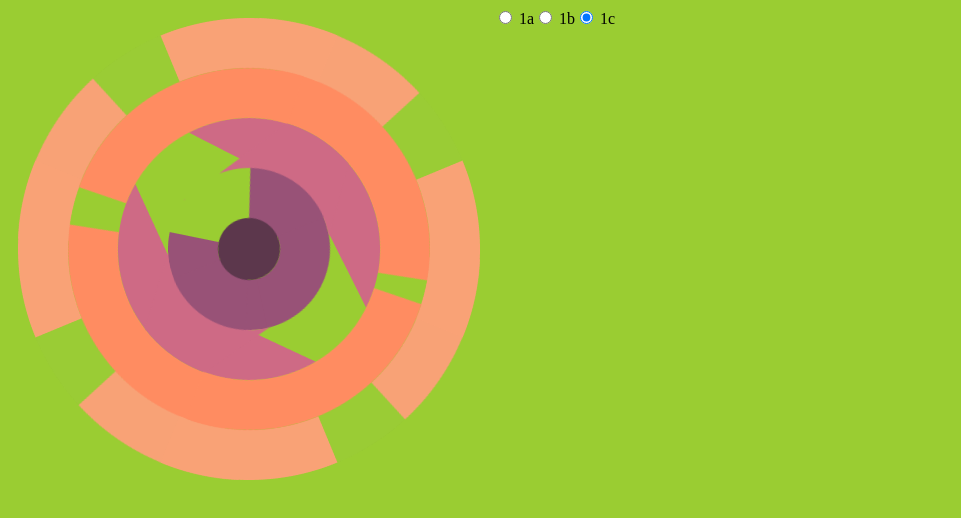
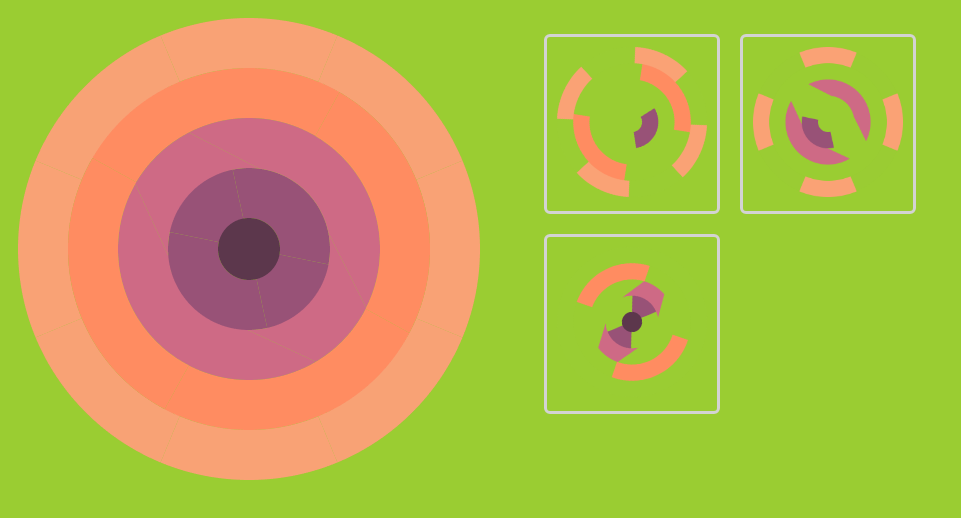
Before and after one commit to neight-allen/spinBlossom, a website built with webpack: page index.html in a window 1280 px wide. Shown: the whole page, without its empty margins (0-961 px from the left). Built offline with nearby package versions, Linux system fonts and the light colour scheme.

Commit message:
New shape selectors

```diff
--- a/index.html
+++ b/index.html
@@ -12,15 +12,31 @@
       display: inline-block;
       overflow:hidden;
     }
+
     .shape{
       position: absolute;
       top:0;
       left:0;
     }
 
-    #shapeSelectors{
+    #shapeSelectors {
       display: inline-block;
       vertical-align: top;
+      width: 400px;
+    }
+
+    .shapeSelector {
+      float:left;
+      border: 3px solid lightgrey;
+      border-radius: 6px;
+      padding: 10px;
+      list-style: none;
+      margin: 10px;
+    }
+
+    .shapeSelector img {
+      width: 150px;
+      height: 150px;
     }
 
     body{
@@ -30,7 +46,7 @@
 </head>
 <body>
   <div id="pit"></div>
-  <form id="shapeSelectors"></form>
+  <ul id="shapeSelectors"></form>
   <script src="main.bundle.js"></script>
 </body>
 </html>
--- a/lib/index.js
+++ b/lib/index.js
@@ -6,7 +6,10 @@ const Levels = require('./level');
 //Show some shapes
 var selectedShape;
 var allShapes = Levels[0].map(function(shape){
-  $("#shapeSelectors").append($(`<label><input type='radio' class="shapeSelector" name='shape' value='#${shape.id}' checked> ${shape.id}</label>`));
+  var selectorHTML = `<li data-shape-id="#${shape.id}" class="shapeSelector">
+    <img src="/images/${shape.image}" style="transform: rotate(${shape.initialRot}deg)">
+  </li>`
+  $("#shapeSelectors").append(selectorHTML);
   var $newShape = $(`<img class='shape' data-rotate=${shape.initialRot} id='${shape.id}' src='/images/${shape.image}'>`)
   $("#pit").append($newShape);
   selectedShape = new Shape($newShape);
@@ -24,16 +27,20 @@ var currentRot = 0;
 var center = {x: 231, y: 231};
 
 var rotateSelected = function(e){
+  console.log(currentRot);
   e.preventDefault();
-  currentRot = initialRot - initialMouseRot + xyToDegrees({x: e.clientX, y: e.clientY});
+  currentRot = initialRot + e.clientY - initialPosition.y;
   currentRot = Math.floor(currentRot / 5) * 5;
+  // console.log(currentRot);
   selectedShape.rotation = currentRot;
 }
 
-$("body").on("mousedown", function(e){
+$("#shapeSelectors").on("mousedown", ".shapeSelector", function(e){
+  e.preventDefault();
+  selectedShape = new Shape($(this));
+  console.log(selectedShape.rotation);
   initialPosition = {x: e.clientX, y: e.clientY};
   initialRot = selectedShape.rotation;
-  initialMouseRot = xyToDegrees(initialPosition);
   mouseDown = true;
   $("body").on("mousemove", rotateSelected)
 });
@@ -45,6 +52,7 @@ $("body").on("mouseup", function(){
     .map(function(){ return $(this).data("rotate"); }).get()
     .reduce((delta, rotation, index, rotations) => delta + rotations[0] - rotation, 0 ) % 360;
   console.log(rotationDelta);
+  //Tell them they've won if the shapes match
   if(!rotationDelta) {
     alert("you win!");
   }
@@ -58,5 +66,3 @@ function xyToDegrees(coords){
   var radians = Math.atan2(coords.y - center.y, coords.x - center.x);
   return radians * (180/Math.PI);
 }
-
-//Tell them they've won if the shapes match
--- a/lib/shape.js
+++ b/lib/shape.js
@@ -1,7 +1,8 @@
 $ = require('jquery');
 
-function Shape(element){
-  this.element = element;
+function Shape(selector){
+  this.element = $(selector.data("shape-id"));
+  this.selector = selector;
 }
 
 Object.defineProperty(Shape.prototype, "rotation", {
@@ -11,6 +12,7 @@ Object.defineProperty(Shape.prototype, "rotation", {
     set: function rotation(newRotation) {
       $(this.element).data("rotate", newRotation);
       $(this.element).css("transform", `rotate(${newRotation}deg)`);
+      $(this.selector).find("img").css("transform", `rotate(${newRotation}deg)`);
     }
 });
 
```
